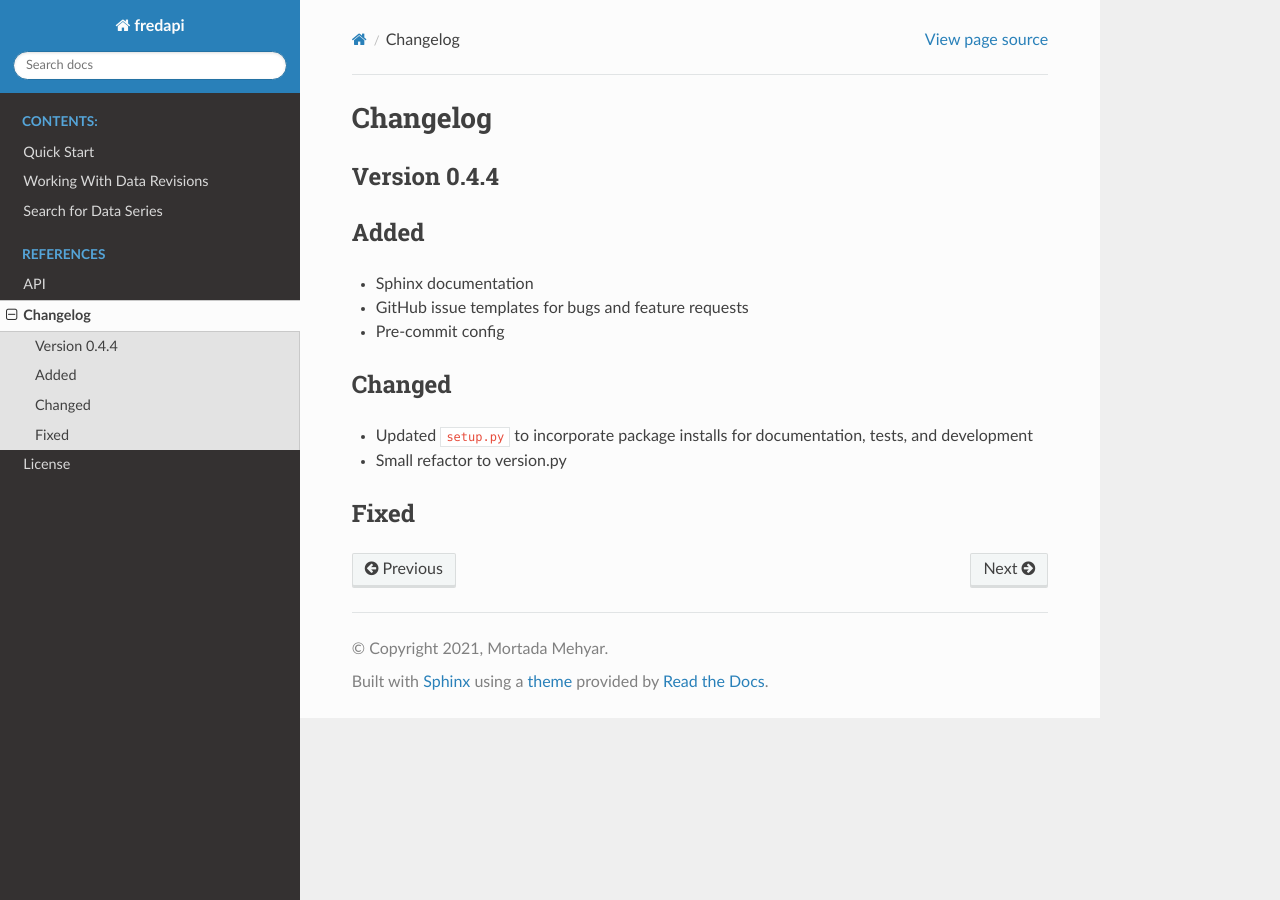
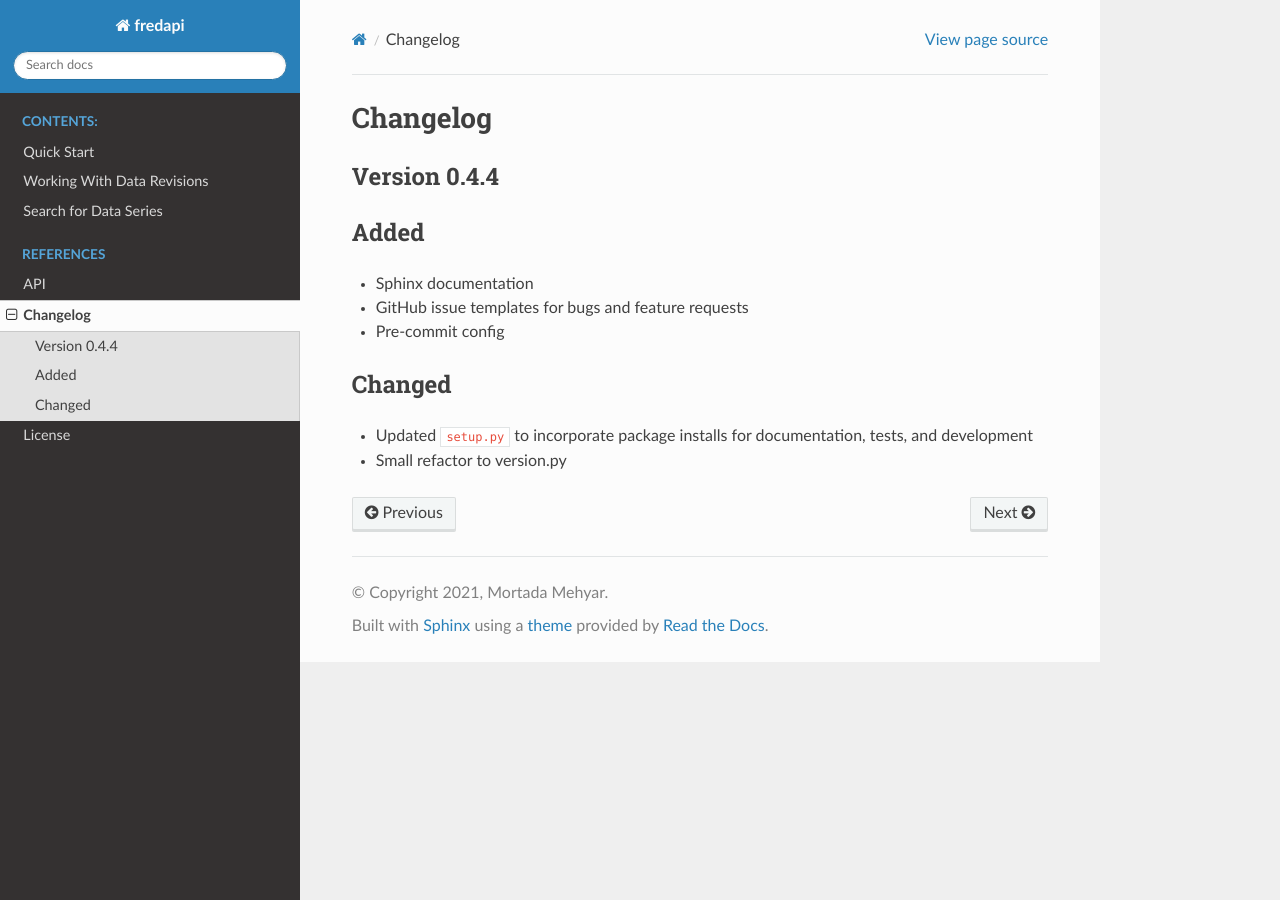
Before and after one commit to mortada/fredapi, a Sphinx documentation site: the page built from docs/references/CHANGELOG.md, in a window 1280 px wide. Built offline with Sphinx 7.4.7 and the Read the Docs theme 2.0.0, drawn with Linux system fonts in a browser that asks for light colours.

Commit message:
Update changelog

```diff
--- a/docs/references/CHANGELOG.md
+++ b/docs/references/CHANGELOG.md
@@ -12,5 +12,3 @@
 
 * Updated `setup.py` to incorporate package installs for documentation, tests, and development
 * Small refactor to version.py
-
-## Fixed
```
